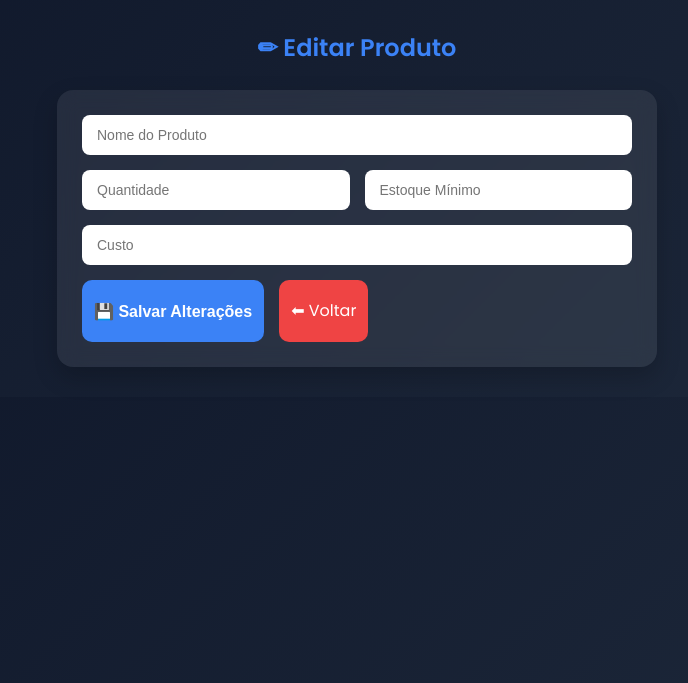
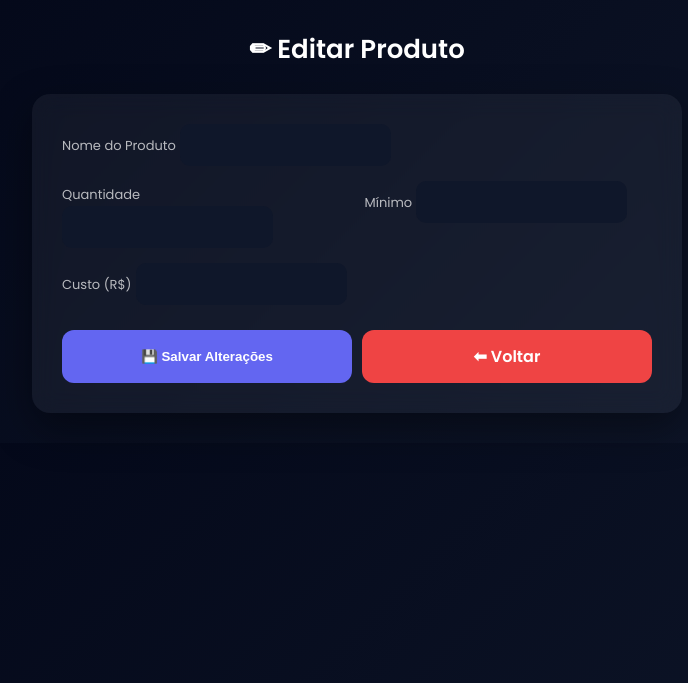
Before and after one commit to luiz2938310-pixel/marinalaiabeautyclinic.com.br, a Flask app: template agenda_marina_pro/templates/editar_estoque.html in a window 1280 px wide. Shown: the top 683 px of the page, without its empty margins (283-971 px from the left). Run offline with Flask 3, Linux system fonts and the light colour scheme; the template is opened without the code that fills it, so the values that code supplies are empty.

Commit message:
editar_estoque.html

```diff
--- a/agenda_marina_pro/templates/editar_estoque.html
+++ b/agenda_marina_pro/templates/editar_estoque.html
@@ -2,131 +2,163 @@
 <html lang="pt-br">
 <head>
 <meta charset="UTF-8">
-    <title>Editar Estoque</title>
+<title>Editar Produto</title>
+
 <link href="https://fonts.googleapis.com/css2?family=Poppins:wght@300;400;600&display=swap" rel="stylesheet">
 
 <style>
-        * {
-            margin: 0;
-            padding: 0;
-            box-sizing: border-box;
+*{margin:0;padding:0;box-sizing:border-box;}
+
+body{
+    font-family:'Poppins',sans-serif;
+    background:linear-gradient(135deg,#020617,#0f172a);
+    color:#fff;
+    padding:30px;
 }
 
-        body {
-            font-family: 'Poppins',sans-serif;
-            background: linear-gradient(135deg,#0f172a,#1e293b);
-            color: white;
-            padding: 30px;
+/* CONTAINER */
+.content{
+    max-width:650px;
+    margin:auto;
 }
 
-        .content {
-            max-width: 600px;
-            margin: auto;
+/* TÍTULO */
+h2{
+    text-align:center;
+    margin-bottom:25px;
+    font-size:26px;
 }
 
-        h2 {
-            text-align: center;
-            margin-bottom: 25px;
-            color: #3b82f6;
+/* CARD */
+.card{
+    background:rgba(255,255,255,0.05);
+    backdrop-filter:blur(12px);
+    padding:30px;
+    border-radius:18px;
+    box-shadow:0 15px 40px rgba(0,0,0,0.4);
 }
 
-        .card {
-            background: rgba(255,255,255,0.08);
-            backdrop-filter: blur(10px);
-            padding: 25px;
-            border-radius: 16px;
-            box-shadow: 0 10px 25px rgba(0,0,0,0.2);
+/* FORM */
+form{
+    display:flex;
+    flex-direction:column;
+    gap:15px;
 }
 
-        form {
-            display: flex;
-            flex-direction: column;
-            gap: 15px;
+label{
+    font-size:13px;
+    opacity:.7;
 }
 
-        input {
-            padding: 12px 15px;
-            border-radius: 8px;
-            border: none;
-            outline: none;
-            font-size: 14px;
+/* INPUTS */
+input{
+    padding:13px 15px;
+    border-radius:10px;
+    border:none;
+    outline:none;
+    background:#0f172a;
+    color:#fff;
+    font-size:14px;
+    transition:.3s;
 }
 
-        input:focus {
-            box-shadow: 0 0 0 3px rgba(59,130,246,0.5);
+input:focus{
+    box-shadow:0 0 0 2px #6366f1;
+    transform:scale(1.02);
 }
 
-        button {
-            padding: 12px;
-            border-radius: 10px;
-            border: none;
-            background: #3b82f6;
-            color: white;
-            font-weight: bold;
-            cursor: pointer;
-            transition: .3s;
-            font-size: 16px;
+/* LINHA */
+.row{
+    display:flex;
+    gap:15px;
 }
 
-        button:hover {
-            background: #2563eb;
+/* BOTÕES */
+.actions{
+    display:flex;
+    gap:10px;
+    margin-top:10px;
 }
 
-        .btn-cancel {
-            background: #ef4444;
-            text-align: center;
-            line-height: 38px;
-            text-decoration: none;
-            display: inline-block;
-            padding: 12px;
-            border-radius: 10px;
-            color: white;
+button{
+    flex:1;
+    padding:14px;
+    border:none;
+    border-radius:12px;
+    background:#6366f1;
+    color:white;
+    font-weight:bold;
+    cursor:pointer;
+    transition:.3s;
 }
 
-        .btn-cancel:hover {
-            background: #dc2626;
+button:hover{
+    transform:translateY(-2px);
+    box-shadow:0 5px 20px rgba(99,102,241,0.4);
 }
 
-        .row {
-            display: flex;
-            gap: 15px;
-            flex-wrap: wrap;
+/* VOLTAR */
+.btn-cancel{
+    flex:1;
+    text-align:center;
+    padding:14px;
+    border-radius:12px;
+    background:#ef4444;
+    text-decoration:none;
+    color:white;
+    font-weight:bold;
+    transition:.3s;
 }
 
-        .row input {
-            flex: 1;
+.btn-cancel:hover{
+    transform:translateY(-2px);
+    box-shadow:0 5px 20px rgba(239,68,68,0.4);
 }
 </style>
 </head>
 
 <body>
+
 <div class="content">
+
     <h2>✏ Editar Produto</h2>
 
     <div class="card">
 
-            <!-- 🔥 FORM CORRIGIDO -->
-            <form method="POST" action="{{ url_for('editar_produto', id=produto.id) }}">
+        <form method="POST" action="{{ url_for('editar_estoque', id=produto.id) }}">
 
-                <input type="text" name="nome" placeholder="Nome do Produto" value="{{ produto.nome }}" required>
+            <div>
+                <label>Nome do Produto</label>
+                <input type="text" name="nome" value="{{ produto.nome }}" required>
+            </div>
 
             <div class="row">
-                    <input type="number" name="quantidade" placeholder="Quantidade" value="{{ produto.quantidade }}" required>
-                    <input type="number" name="minimo" placeholder="Estoque Mínimo" value="{{ produto.minimo }}">
+                <div style="flex:1;">
+                    <label>Quantidade</label>
+                    <input type="number" name="quantidade" value="{{ produto.quantidade }}" required>
                 </div>
 
-                <input type="number" step="0.01" name="custo" placeholder="Custo" value="{{ produto.custo }}">
+                <div style="flex:1;">
+                    <label>Mínimo</label>
+                    <input type="number" name="minimo" value="{{ produto.minimo }}">
+                </div>
+            </div>
 
-                <div class="row">
+            <div>
+                <label>Custo (R$)</label>
+                <input type="number" step="0.01" name="custo" value="{{ produto.custo }}">
+            </div>
+
+            <div class="actions">
                 <button type="submit">💾 Salvar Alterações</button>
-
-                    <!-- 🔥 BOTÃO VOLTAR MELHORADO -->
                 <a href="{{ url_for('admin_estoque') }}" class="btn-cancel">⬅ Voltar</a>
             </div>
 
         </form>
 
     </div>
+
 </div>
+
 </body>
 </html>
```
Lines whose indentation alone changed are shown as unchanged.
